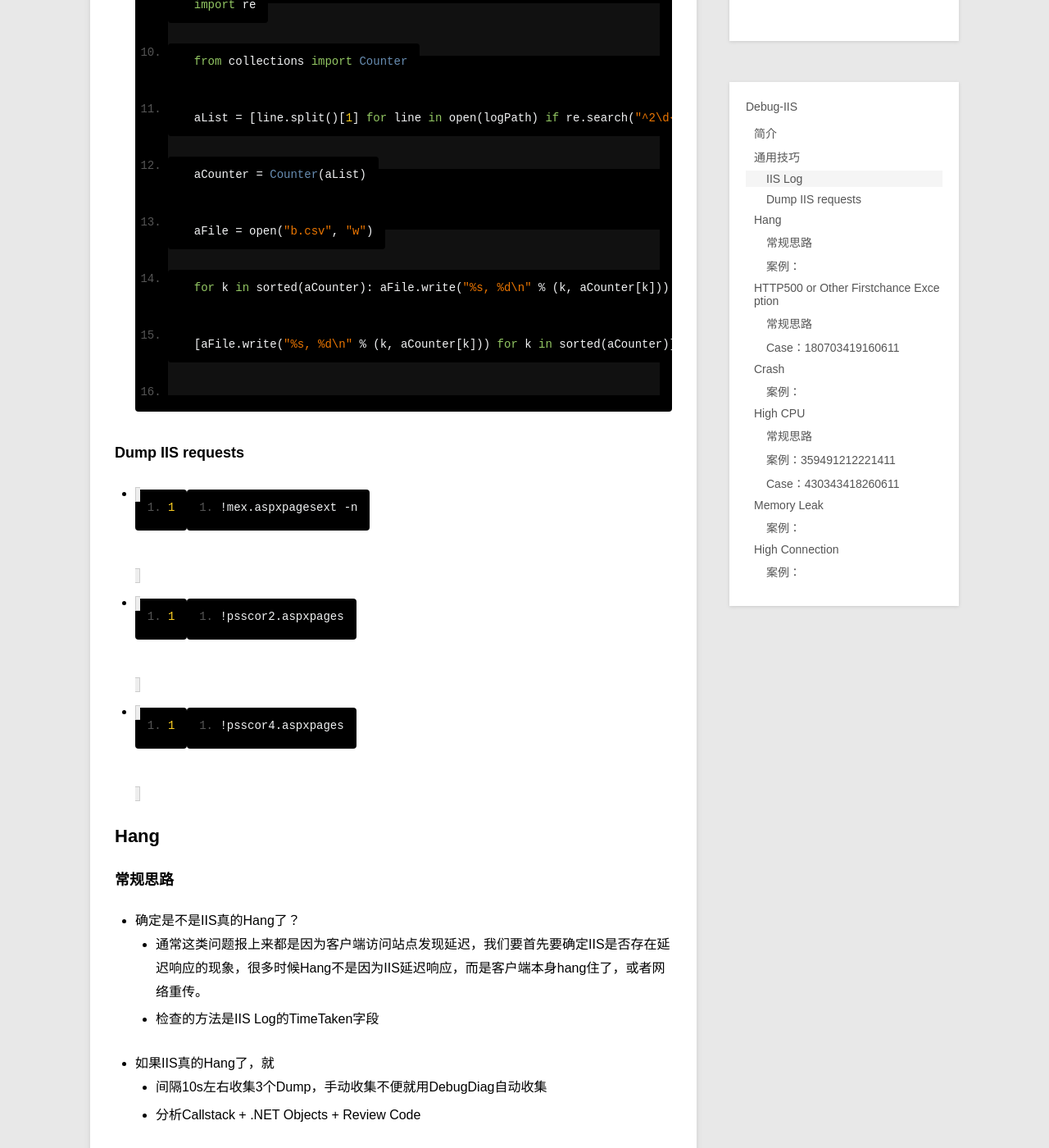
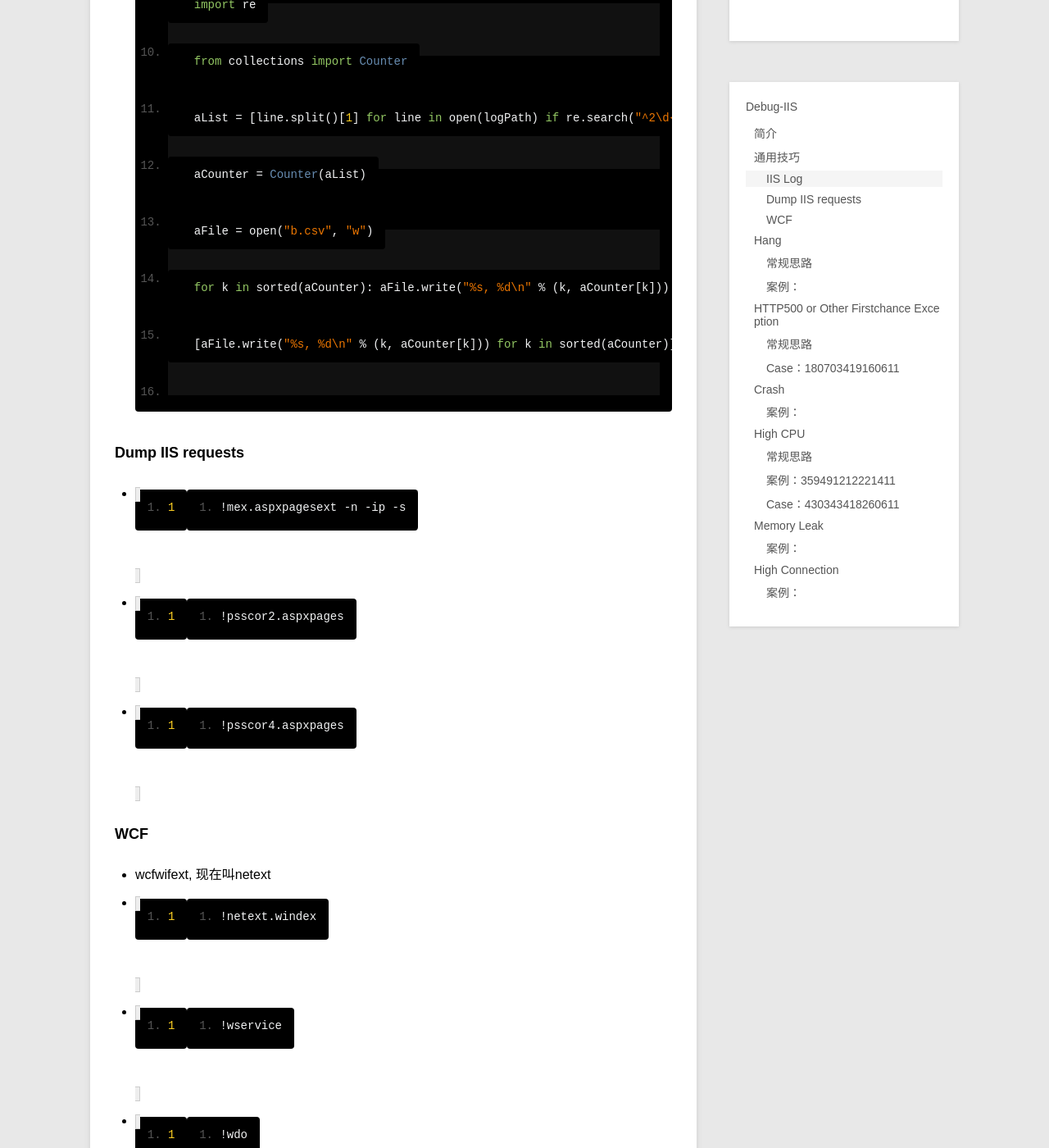
Before and after one commit to wu-wenxiang/wu-wenxiang.github.io, a Jekyll site: the page built from _posts/course/2016-06-21-Debug-IIS.md, in a window 1280 px wide and 1400 px high, scrolled down 1491 px. Shown: the whole window at 82% size. Built offline with Jekyll 4.4.1, drawn with Linux system fonts in a browser that asks for light colours.

Commit message:
update _posts/course/2016-06-01-Windbg.md

```diff
--- a/_posts/course/2016-06-21-Debug-IIS.md
+++ b/_posts/course/2016-06-21-Debug-IIS.md
@@ -27,9 +27,15 @@ IIS/ASP.NET站点经常会遇到 **Crash**、**HTTP500** (Internal Error)、**Hi
 
 
 ### Dump IIS requests
-- `!mex.aspxpagesext -n`
+- `!mex.aspxpagesext -n -ip -s`
 - `!psscor2.aspxpages`
 - `!psscor4.aspxpages`
+
+### WCF
+- wcfwifext, 现在叫netext
+- `!netext.windex`
+- `!wservice`
+- `!wdo`
 
 ## Hang
 
```
Also changed, not shown: _posts/course/2016-06-01-Windbg.md (+6 -0 lines).
